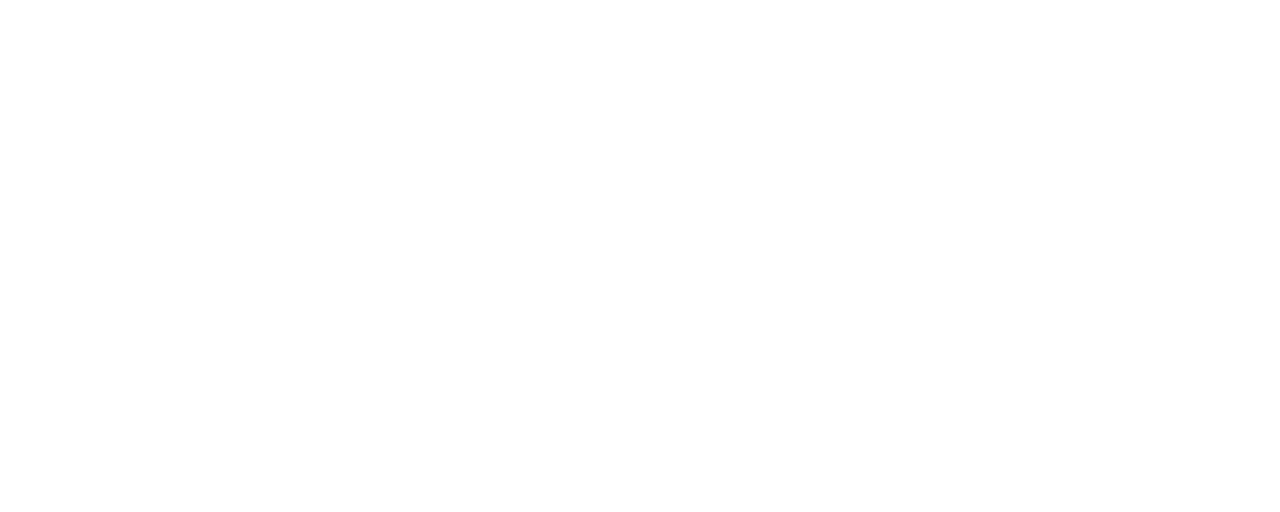
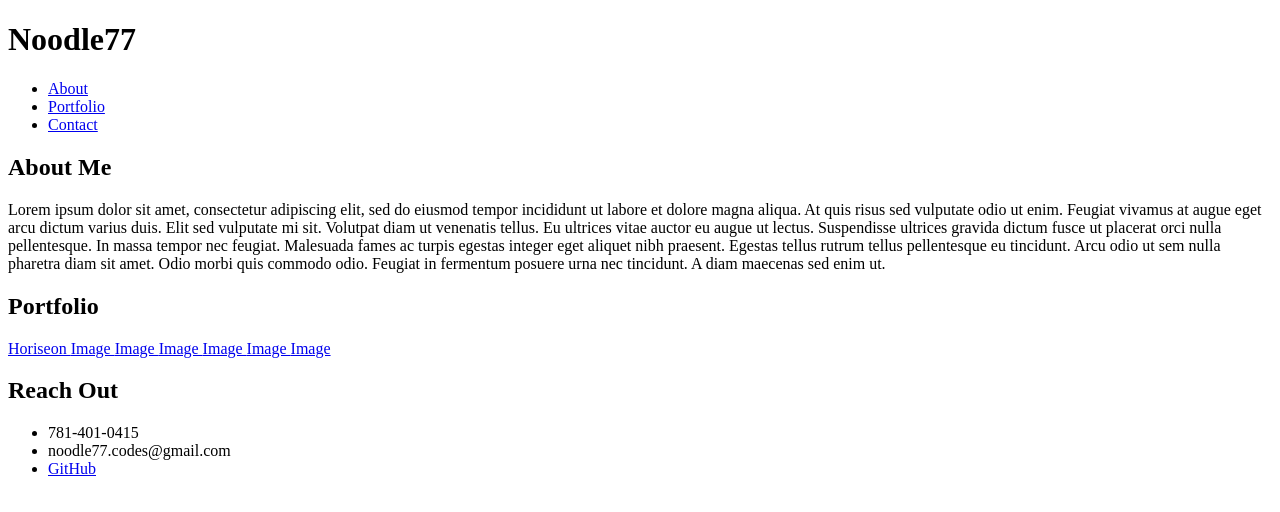
Before and after one commit to noodle77/noodle77-portfolio, a plain HTML site: page index.html in a window 1280 px wide. Drawn offline with Linux system fonts and the light colour scheme.

Commit message:
Fleshed out HTML structure.

```diff
--- a/index.html
+++ b/index.html
@@ -7,11 +7,83 @@
 </head>
 <body>
     <header>
-
+        <h1>Noodle77</h1>
+        <ul>
+            <li>
+                <a href="#about-me">About</a>
+            </li>
+            <li>
+                <a href="#portfolio-work">Portfolio</a>
+            </li>
+            <li>
+                <a href="#contact-info">Contact</a>
+            </li>
+        </ul>
     </header>
-    <section>
-
-    </section>
+    <content>
+        <section #about-me>
+            <aside>
+                <h2>About Me</h2>
+            </aside>
+            <article>
+                <p>
+                    Lorem ipsum dolor sit amet, consectetur adipiscing elit,
+                    sed do eiusmod tempor incididunt ut labore et dolore magna aliqua.
+                    At quis risus sed vulputate odio ut enim. Feugiat vivamus at augue
+                    eget arcu dictum varius duis. Elit sed vulputate mi sit. Volutpat
+                    diam ut venenatis tellus. Eu ultrices vitae auctor eu augue ut
+                    lectus. Suspendisse ultrices gravida dictum fusce ut placerat orci
+                    nulla pellentesque. In massa tempor nec feugiat. Malesuada fames
+                    ac turpis egestas integer eget aliquet nibh praesent. Egestas
+                    tellus rutrum tellus pellentesque eu tincidunt. Arcu odio ut sem
+                    nulla pharetra diam sit amet. Odio morbi quis commodo odio. Feugiat
+                    in fermentum posuere urna nec tincidunt. A diam maecenas sed enim ut.
+                </p>
+            </article>
+        </section>
+        <section #portfolio-work>
+           <aside>
+                <h2>Portfolio</h2>
+            </aside>
+            <div>
+                <a href="https://noodle77.github.io/horiseon-refactor/">
+                    Horiseon
+                </a>
+                <a href="https://noodle77.github.io/dummy-site/">
+                    Image
+                </a>
+                <a href="https://noodle77.github.io/dummy-site/">
+                    Image
+                </a>
+                <a href="https://noodle77.github.io/dummy-site/">
+                    Image
+                </a>
+                <a href="https://noodle77.github.io/dummy-site/">
+                    Image
+                </a>
+                <a href="https://noodle77.github.io/dummy-site/">
+                    Image
+                </a>
+                <a href="https://noodle77.github.io/dummy-site/">
+                    Image
+                </a>
+            </div>
+        </section>
+        <section #contact-info>
+            <aside>
+                <h2>Reach Out</h2>
+            </aside>
+            <article>
+                <ul>
+                    <li>781-401-0415</li>
+                    <li>noodle77.codes@gmail.com</li>
+                    <li>
+                        <a href="https://github.com/noodle77">GitHub</a>
+                    </li>
+                </ul>
+            </article>
+        </section>
+    </content>
     <footer>
 
     </footer>
```
